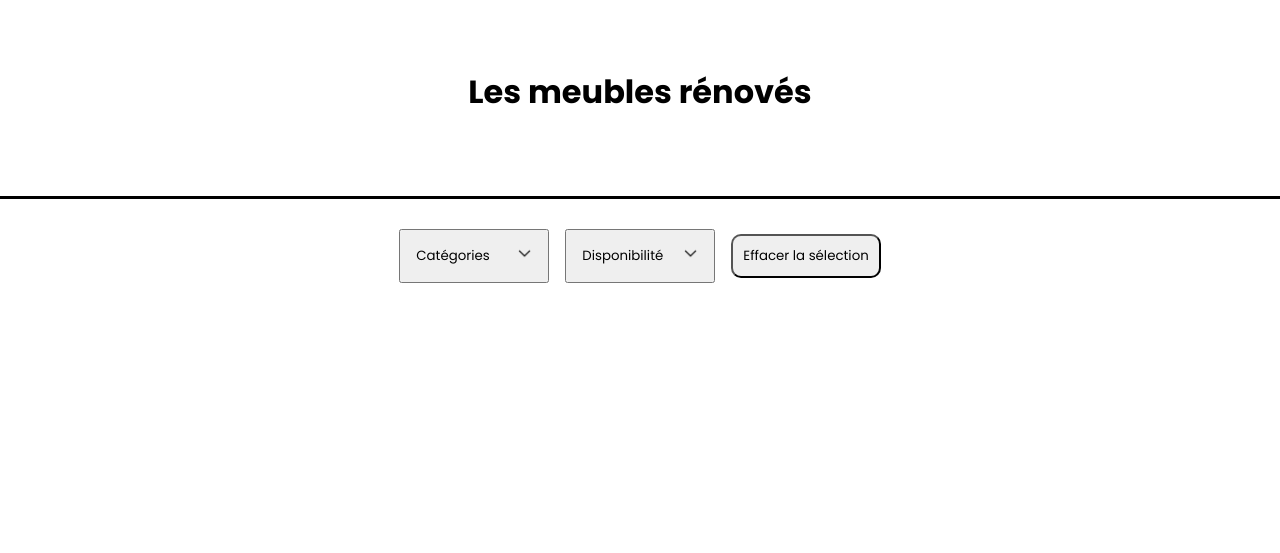
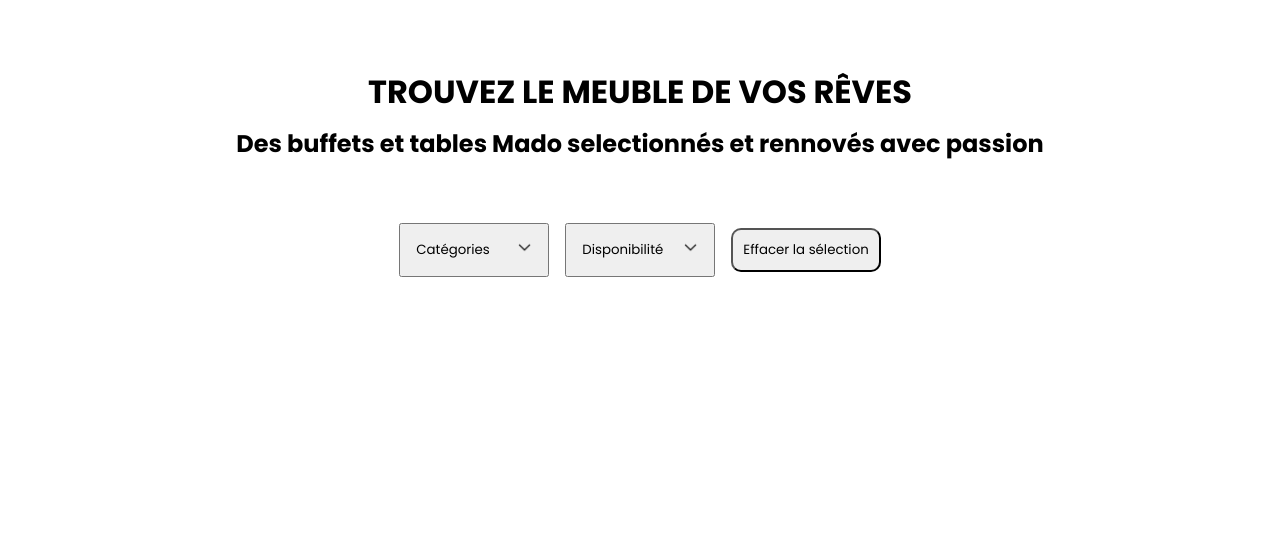
Before and after one commit to Louiks28/django, a Django app: page /fabirestore/vitrine in a window 1280 px wide. Shown: the part 82-635 px from the top of the page. Run offline with Django 4.2, Linux system fonts and the light colour scheme; data that the repository does not hold is empty; some libraries are stand-ins or nearby versions.

Commit message:
Mise en forme titre vitrine

```diff
--- a/fabiRestore/src/FabiApp/static/FabiApp/css/vitrine.css
+++ b/fabiRestore/src/FabiApp/static/FabiApp/css/vitrine.css
@@ -1,17 +1,27 @@
 /* --- TITRE --- */
 .titre {
     margin-top: 150px;
-    margin-bottom: 5rem;
+    margin-bottom: 2rem;
     align-items: center;
     justify-content: center;
     display: flex;
+    flex-direction: column;
+    gap: 10px;
+
 }
+
+.titre h1 {
+    text-transform: uppercase;
+}
+
+.titre h2 {
+
+}
+
 
 
 /* ------ MENU DE SELECTION ------ */
 .selection {
-    border-top: solid black;
-    margin-top: 5rem;
     padding: 30px;
     align-items: center;
     justify-content: center;
--- a/fabiRestore/src/FabiApp/templates/FabiApp/vitrine.html
+++ b/fabiRestore/src/FabiApp/templates/FabiApp/vitrine.html
@@ -17,7 +17,8 @@
     {% include './navbar.html' %}
 
     <div class="titre">
-        <h1>Les meubles rénovés</h1>
+        <h1>Trouvez le meuble de vos rêves</h1>
+        <h2>Des buffets et tables Mado selectionnés et rennovés avec passion</h2>
     </div>
     <div class="selection">
 
```
